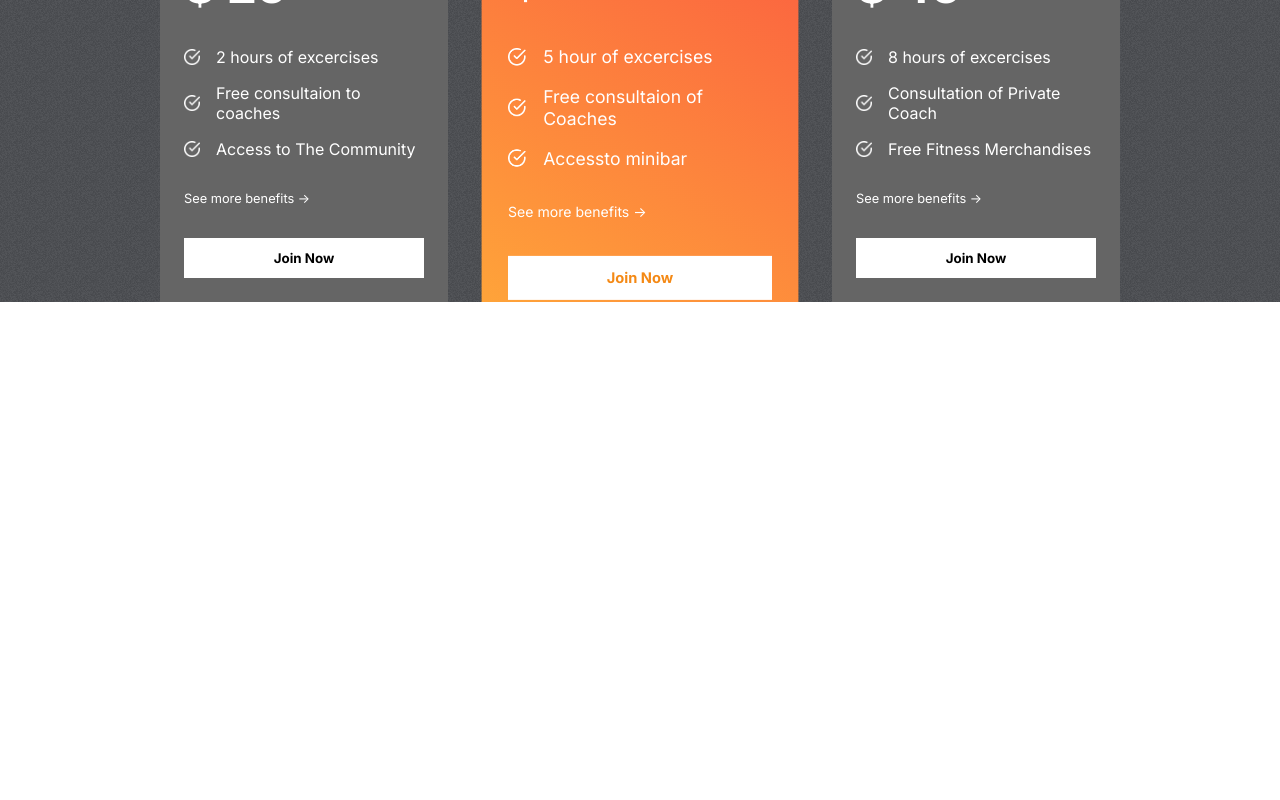
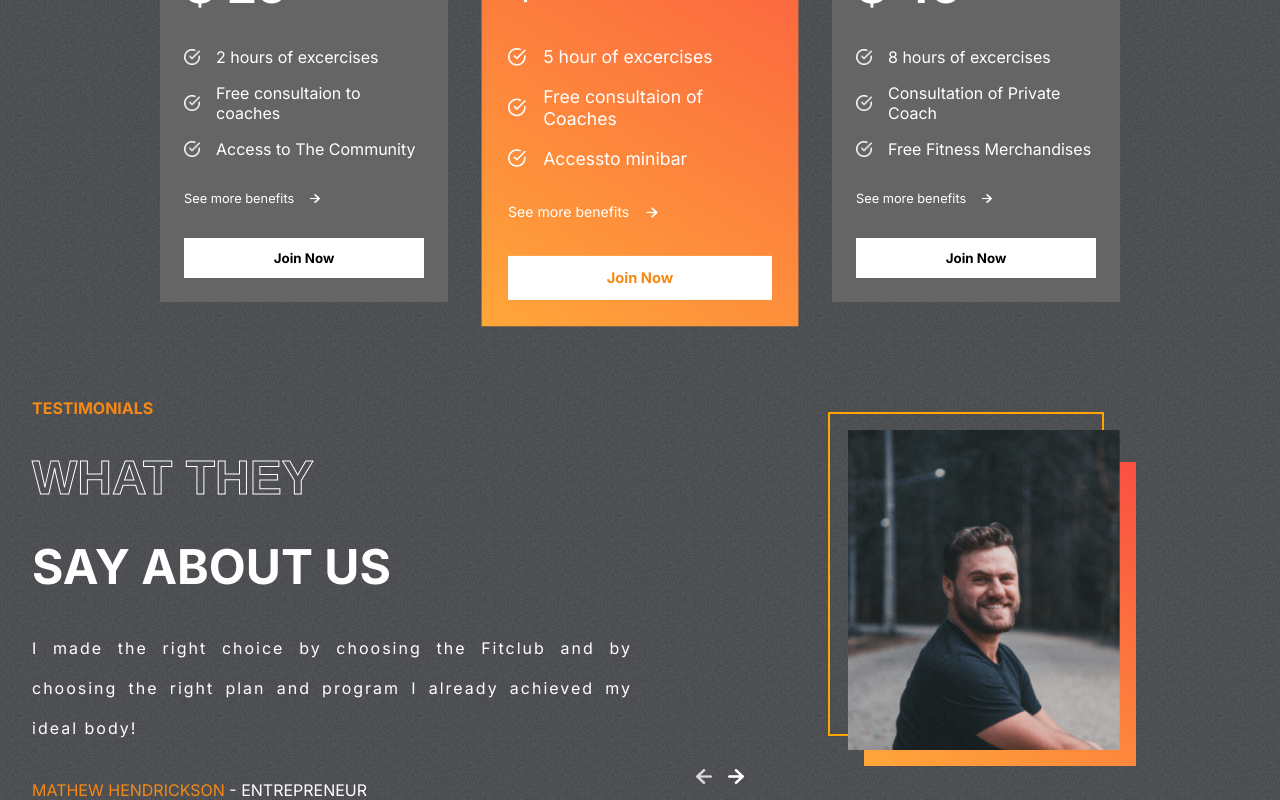
Before and after one commit to rimon005/FitClub, a React (Create React App) app: page / in a window 1280 px wide. Shown: the part 2219-3019 px from the top of the page. Before the commit the page ends 2521 px from the top, so only its background shows below. Built offline with nearby package versions, Linux system fonts and the light colour scheme.

Commit message:
testimonials

```diff
--- a/src/App.js
+++ b/src/App.js
@@ -3,6 +3,7 @@
 import Plans from './components/Plans/Plans';
 import Programs from './components/Programs/Programs';
 import Reasons from './components/Reasons/Reasons';
+import Testimonials from './components/Testimonials/Testimonials';
 function App() {
   return (
     <div className="App">
@@ -10,6 +11,7 @@
           <Programs />
           <Reasons />
           <Plans />
+          <Testimonials />
     </div>
   );
 }
--- a/src/components/Plans/Plans.css
+++ b/src/components/Plans/Plans.css
@@ -71,3 +71,12 @@
 .plans>:nth-child(2)>button{
     color: var(--orange);
 }
+
+.benefits{
+    display: flex;
+    align-items: center;
+    gap: 1rem;
+}
+.benefits>img{
+    width: .6rem;
+}
--- a/src/components/Plans/Plans.js
+++ b/src/components/Plans/Plans.js
@@ -2,6 +2,7 @@
 import './Plans.css';
 import { plansData } from '../../data/plansData';
 import WhiteTick from '../../assets/whiteTick.png'
+import RightArrow from '../../assets/rightArrow.png'
 const Plans = () => {
     return (
         <div className='plans-container'>
@@ -32,8 +33,9 @@
                                 }
                             </div>
 
-                            <div>
-                                <span>See more benefits -> </span>
+                            <div className='benefits'>
+                                <span>See more benefits  </span>
+                                <img src={RightArrow} alt="" />
                             </div>
                             <button className='btn'>Join Now</button>
                         </div>
--- /dev/null
+++ b/src/components/Testimonials/Testimonials.css
@@ -0,0 +1,77 @@
+.testimonials{
+    display: flex;
+    gap: 1rem;
+    padding: 0rem 2rem;
+}
+
+.left-t{
+    display: flex;
+    flex: 1 1;
+    gap: 2rem;
+    flex-direction: column;
+    color: white;
+    text-transform: uppercase;
+}
+
+.left-t>:nth-child(1){
+    color: var(--orange);
+    font-weight: bold;
+}
+
+.left-t>:nth-child(2) , .left-t>:nth-child(3){
+    font-weight: bold;
+    font-size: 3rem;
+}
+
+.left-t>:nth-child(4){
+    text-transform: none;
+    text-align: justify;
+    letter-spacing: 2px;
+    line-height: 40px;
+}
+
+.right-t{
+    flex:1;
+    position: relative;
+}
+
+.right-t>img{
+    position: absolute;
+    width: 17rem;
+    height: 20rem;
+    object-fit: cover;
+    right: 8rem;
+    top: 2rem;
+}
+
+.right-t>:nth-child(1){
+    position: absolute;
+    width: 17rem;
+    height: 20rem;
+    border: 2px solid orange;
+    background: transparent;
+    right: 9rem;
+    top: 0.9rem;
+}
+
+.right-t>:nth-child(2){
+    position: absolute;
+    width: 17rem;
+    height: 19rem;
+    right: 7rem;
+    top: 4rem;
+    background: var(--planCard);
+}
+
+.arrows{
+    display: flex;
+    gap: 1rem;
+    position: absolute;
+    bottom: 1rem;
+    left: 3rem;
+}
+
+.arrows>img{
+    width: 1rem;
+    cursor: pointer;
+}
--- /dev/null
+++ b/src/components/Testimonials/Testimonials.js
@@ -0,0 +1,55 @@
+import React from 'react';
+import './Testimonials.css';
+import { testimonialsData } from '../../data/testimonialsData';
+import leftArrow from '../../assets/leftArrow.png';
+import rightArrow from '../../assets/rightArrow.png'
+import { useState } from 'react';
+const Testimonials = () => {
+    const [selected , setSelected] = useState(0)
+    const tLength = testimonialsData.length
+    return (
+        <div className='testimonials'>
+            {/* left testimonials */}
+            <div className='left-t'>
+                <span>Testimonials</span>
+                <span className='stroke-text'>what they</span>
+                <span>say about us</span>
+                <span>
+                    {
+                        testimonialsData[selected].review
+                    }
+                </span>
+                <span>
+                    <span style={{color:'var(--orange)'}}>{testimonialsData[selected].name}</span>
+                    <span> - {testimonialsData[0].status}</span>
+                </span>
+            </div>
+
+            {/* right testimonials */}
+
+            <div className='right-t'>
+                <div></div>
+                <div></div>
+                <img src={testimonialsData[selected].image} alt="" />
+                <div className='arrows'>
+                    <img
+                    onClick={() => {
+                        selected === 0 ?
+                        setSelected(tLength -1)
+                        : setSelected((prev) => prev-1)
+                    }}
+                    src={leftArrow} alt="" />
+                    <img
+                    onClick={() => {
+                        selected === tLength -1 ?
+                        setSelected(0)
+                        : setSelected((prev) => prev+1)
+                    }}
+                    src={rightArrow} alt="" />
+                </div>
+            </div>
+        </div>
+    );
+};
+
+export default Testimonials;
```
